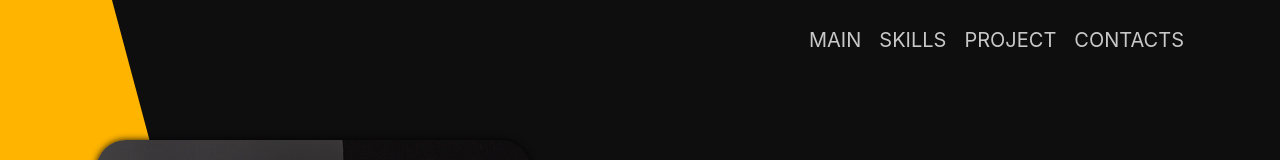
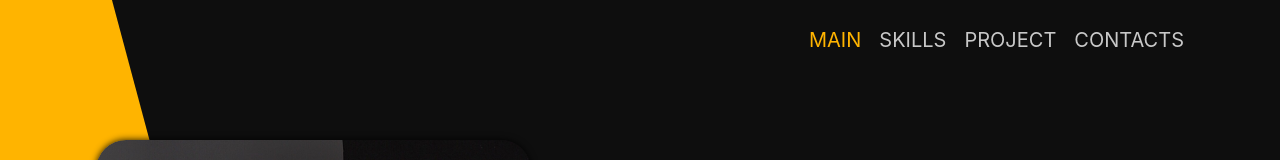
Before and after one commit to Dora-ApplePie/my_portfolio, a React (Create React App) app: page / in a window 1280 px wide. Shown: the top 160 px of the page. Built offline with nearby package versions, Linux system fonts and the light colour scheme.

Commit message:
add active class to nav

```diff
--- a/src/nav/Nav.module.css
+++ b/src/nav/Nav.module.css
@@ -16,6 +16,6 @@
     color: #ffb400;
 }
 
-.active {
-    border-bottom: 3px solid #ffb400;
+.nav a.active {
+    color: #ffb400;
 }
--- a/src/nav/Nav.tsx
+++ b/src/nav/Nav.tsx
@@ -4,7 +4,7 @@ import style from './Nav.module.css';
 function Nav() {
     return (
         <div className={style.nav}>
-            <a href={"#main"}>Main</a>
+            <a className={style.active} href={"#main"}>Main</a>
             <a href={"#skills"}>Skills</a>
             <a href={"#projects"}>Project</a>
             <a href={"#contacts"}>Contacts</a>
```
